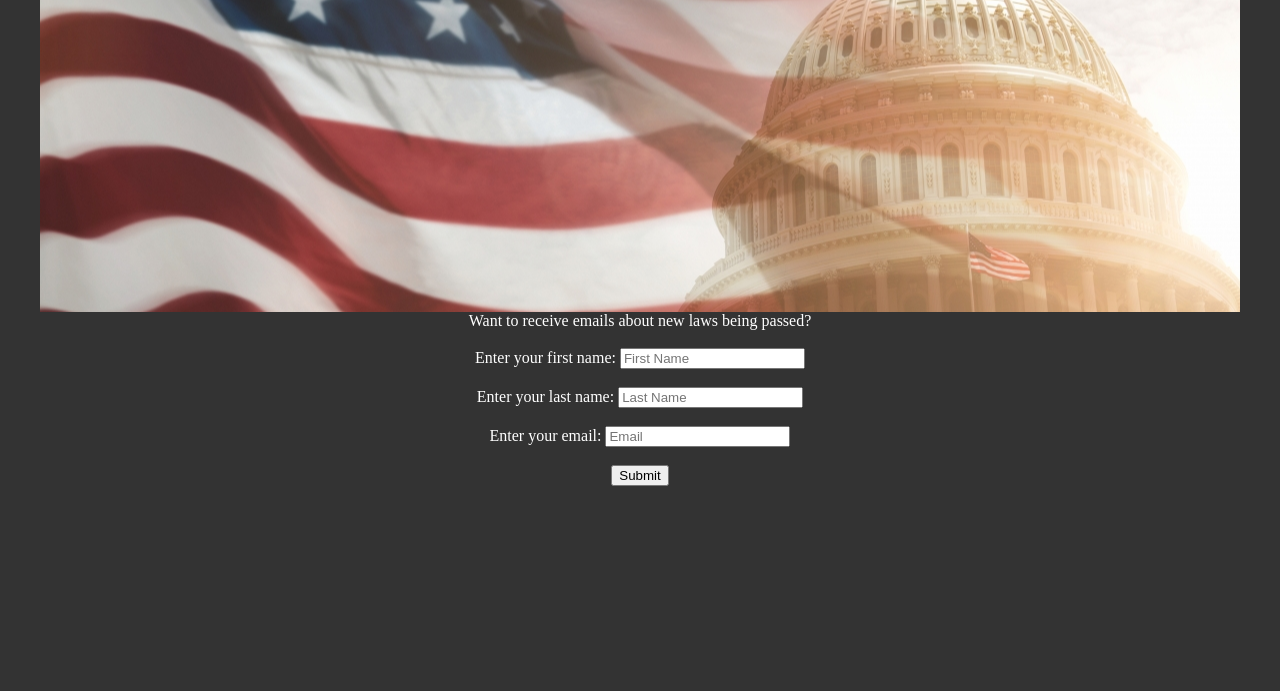
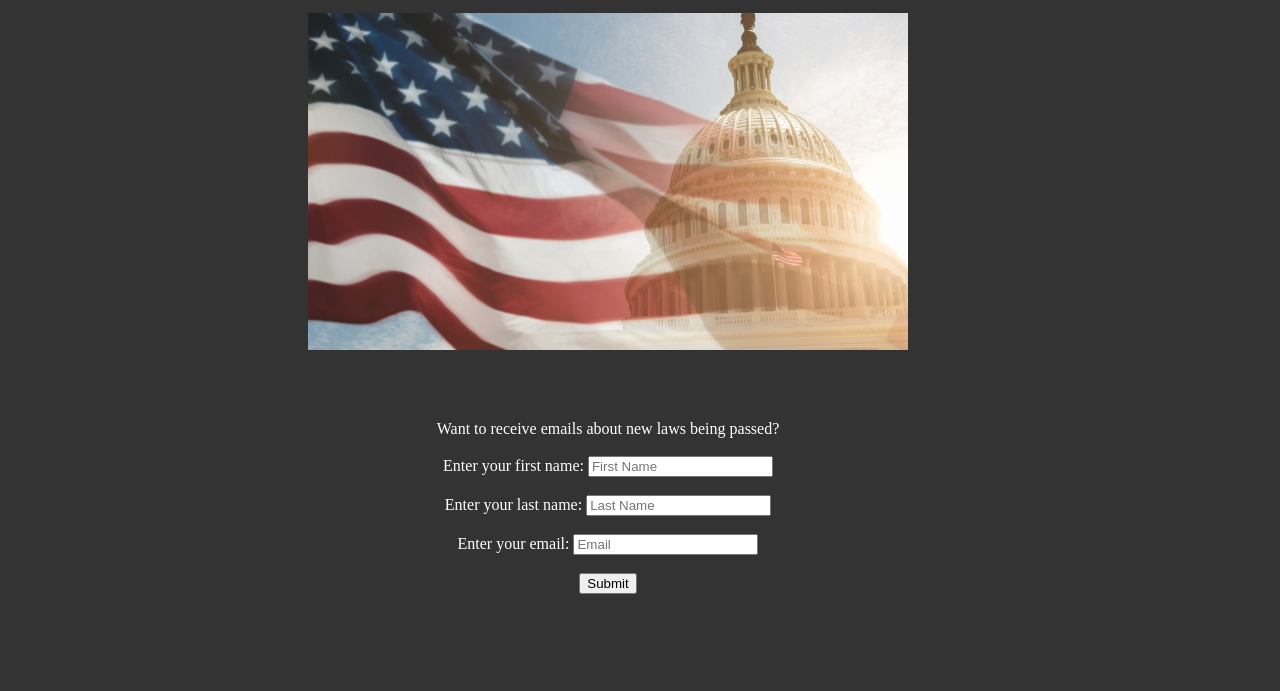
Before and after one commit to AllenCaoo/LawScraper, a website: page public/views/index.html in a window 1280 px wide. Shown: the part 109-800 px from the top of the page. Drawn offline with Linux system fonts and the light colour scheme.

Commit message:
Made main website look better

```diff
--- a/public/views/index.html
+++ b/public/views/index.html
@@ -14,16 +14,33 @@ body {
 .title {
     height: 400px;
     text-align: center;
-    background-image: url('/images/flag_congress.jpg');
-    background-repeat: no-repeat;
-    background-position: center;
+    font-family: "Avenir Next", sans-serif;
+    font-weight: 900;
+    letter-spacing: 0.05em;
+    text-transform: uppercase;
+
 }
+
+.flag {
+    display: block;
+    margin-left: auto;
+    margin-right: auto;
+    width: 50%;
+    position: relative;
+}
+
 .submission-body {
     text-align: center;
+    display: inline-block;
 }
 
 .body {
     text-align: center;
+    display: inline-block;
+}
+
+.empty {
+    height: 100px;
 }
 
 </style>
@@ -31,9 +48,11 @@ body {
 <div class="title">
     <h1>Welcome to LawScraper</h1>
     <p>Made by Allen Cao</p>
+    <img src="/images/flag_congress.jpg" alt="flag" class="flag"></img>
 </div>
 
 <body class=submission-body>
+    <div class="empty"></div>
     Want to receive emails about new laws being passed?
     <form id="submission" method="post" action="/views/index.html"><br>
         Enter your first name: <input type="text" id="firstname"
```
